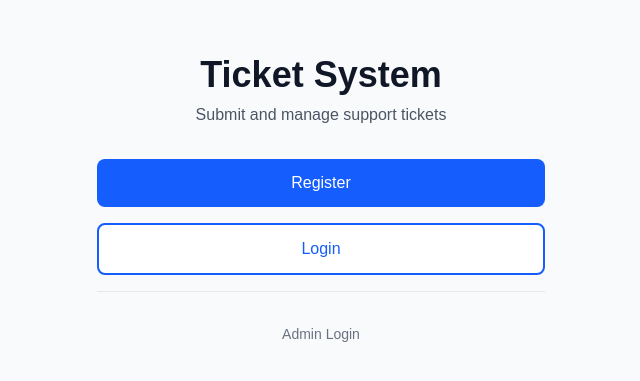
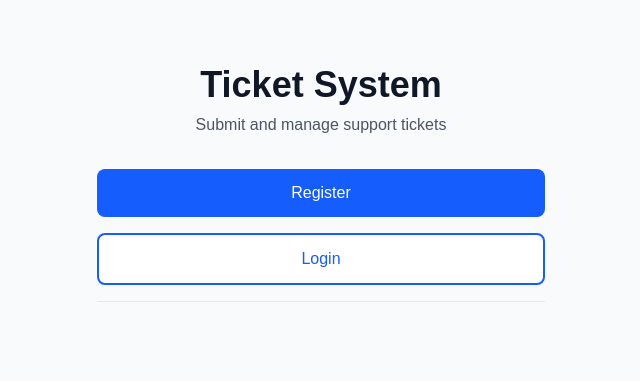
Before and after one commit to theoluordiah/TKTPLUS, a Next.js app: page / in a window 1280 px wide. Shown: the part 197-578 px from the top of the page, without its empty margins (319-959 px from the left). Built offline with nearby package versions, Linux system fonts and the light colour scheme.

Commit message:
tweaking

```diff
--- a/src/app/page.tsx
+++ b/src/app/page.tsx
@@ -29,7 +29,7 @@ export default function Home() {
               href="/admin/login"
               className="block w-full py-2 px-6 text-center text-sm text-gray-500 hover:text-gray-700 transition"
             >
-              Admin Login
+
             </Link>
           </div>
         </div>
```
